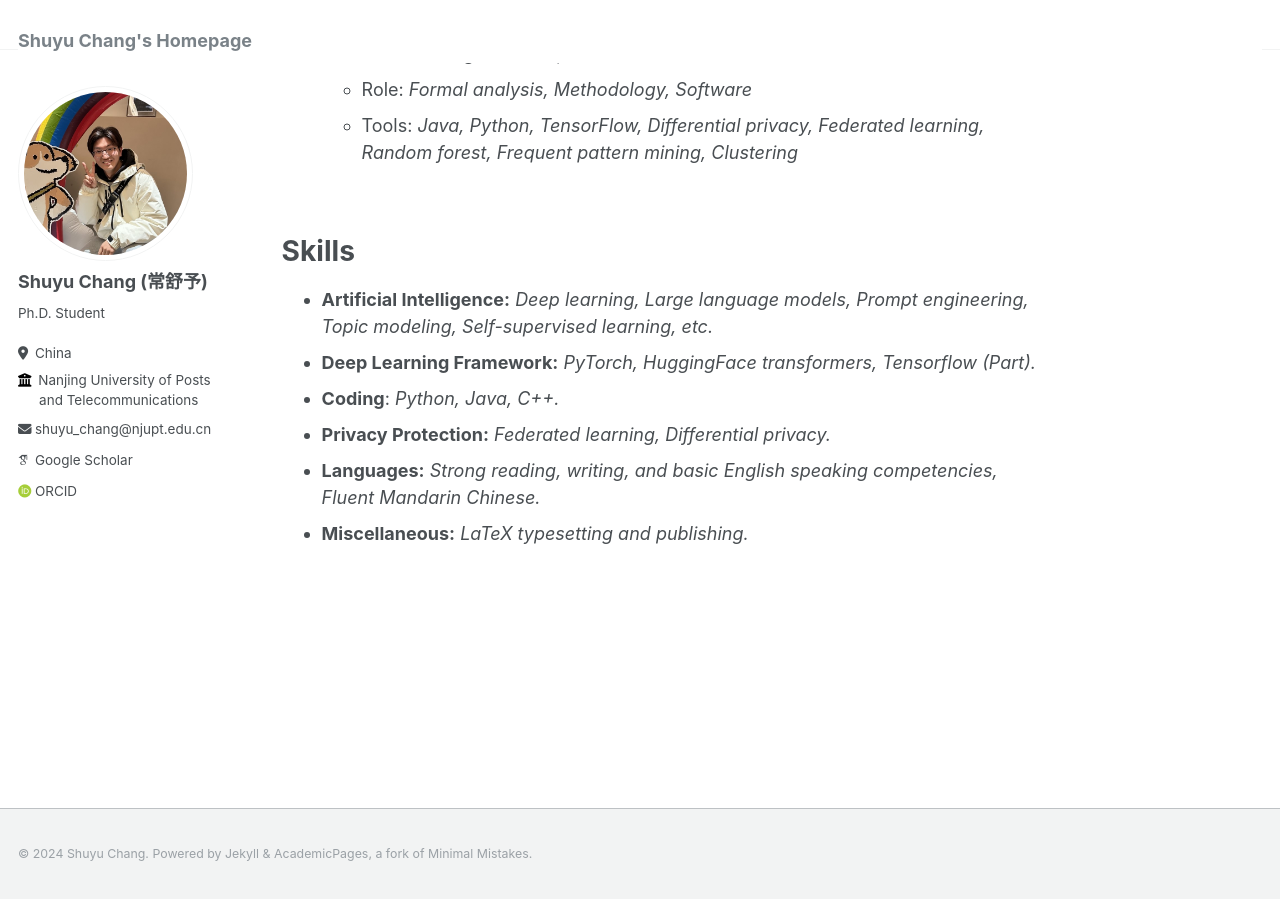
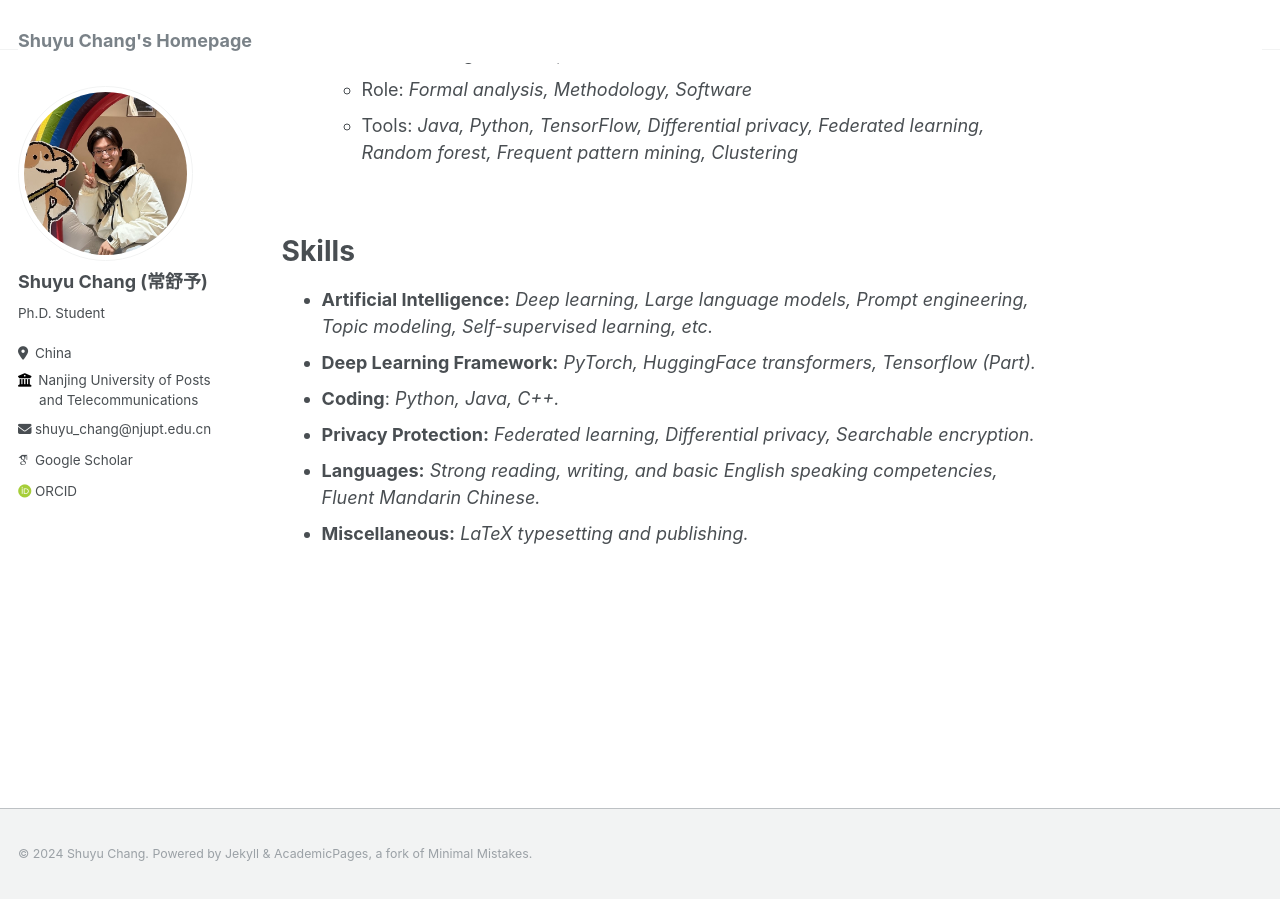
Before and after one commit to ChangShuyu/changshuyu.github.io, a Jekyll site: the page built from _pages/about.md, in a window 1280 px wide and 900 px high, scrolled down 1165 px. Built offline with Jekyll 4.4.1, drawn with Linux system fonts in a browser that asks for light colours; some web fonts are replaced.

Commit message:
update skills

```diff
--- a/_pages/about.md
+++ b/_pages/about.md
@@ -47,6 +47,6 @@ You can also find my articles on my [DBLP](https://dblp.uni-trier.de/pid/314/407
 - **Artificial Intelligence:** *Deep learning, Large language models, Prompt engineering, Topic modeling, Self-supervised learning, etc.*
 - **Deep Learning Framework:** *PyTorch, HuggingFace transformers, Tensorflow (Part).*
 - **Coding**: *Python, Java, C++.*
-- **Privacy Protection:** *Federated learning, Differential privacy.*
+- **Privacy Protection:** *Federated learning, Differential privacy, Searchable encryption.*
 - **Languages:** *Strong reading, writing, and basic English speaking competencies, Fluent Mandarin Chinese.*
 - **Miscellaneous:** *LaTeX typesetting and publishing.*
```
